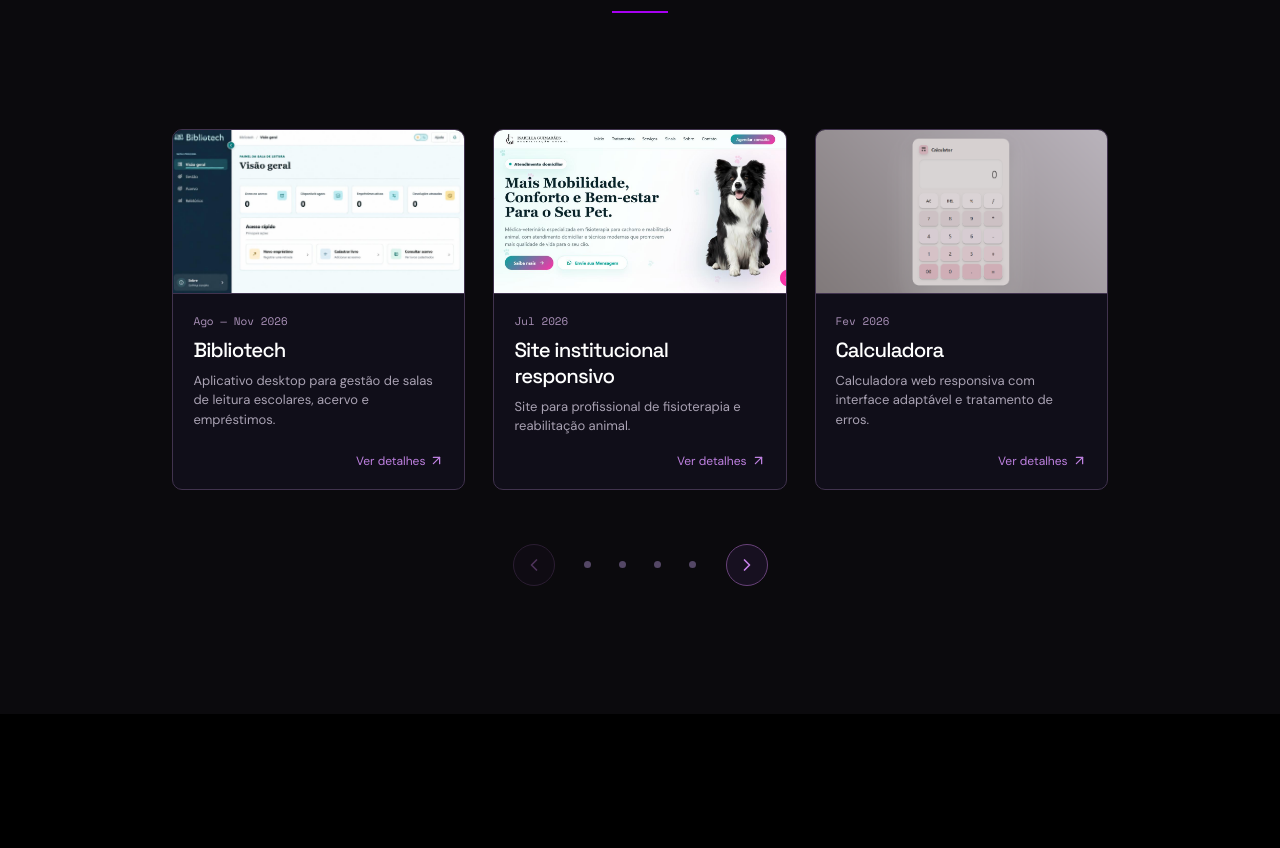
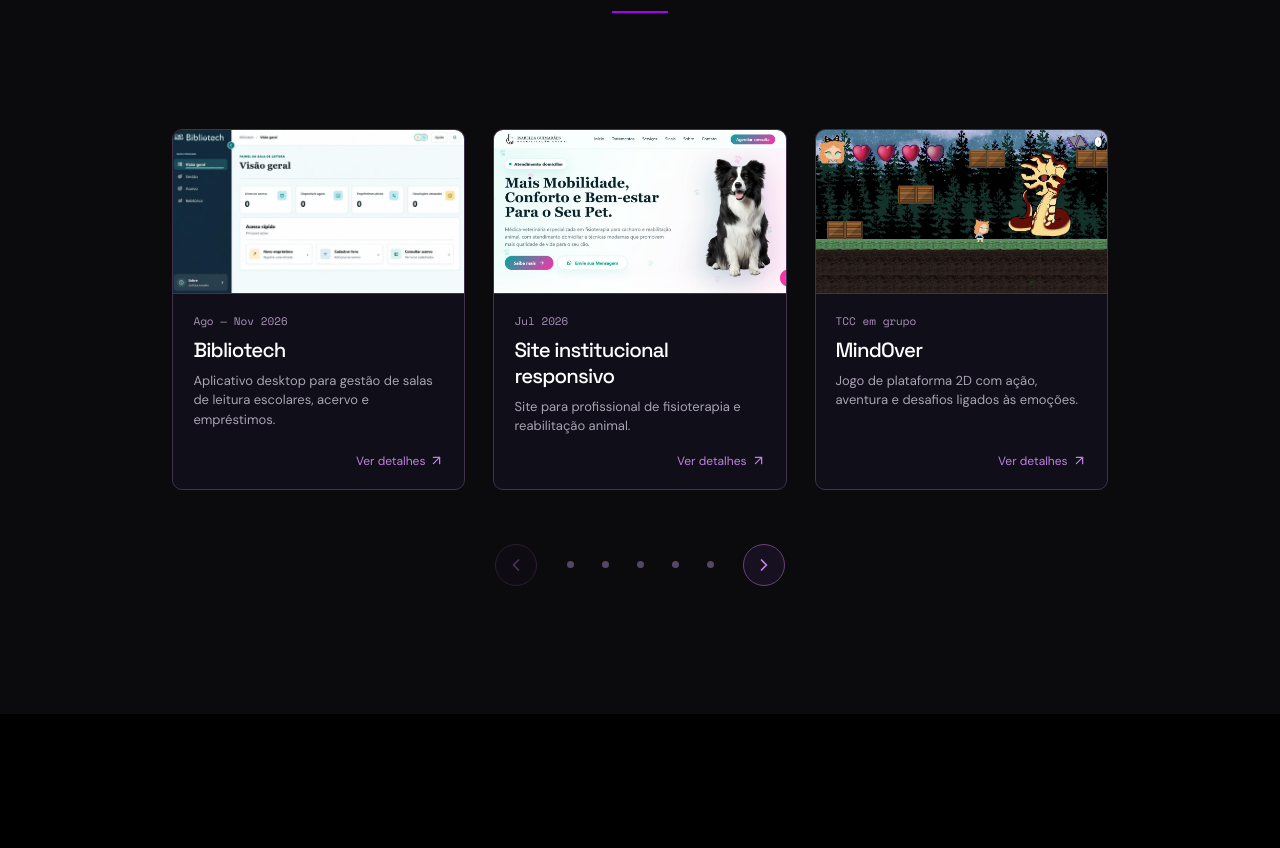
Before and after one commit to LiviaMq-dev/livia-dev-portfolio, a React (Vite) app: page / in a window 1280 px wide. Shown: the part 4089-4937 px from the top of the page. Built offline with nearby package versions, Linux system fonts and the light colour scheme.

Commit message:
Add MindOver project and playable link

```diff
--- a/src/data/portfolio.ts
+++ b/src/data/portfolio.ts
@@ -64,6 +64,19 @@ export const portfolio = {
       technologies: ['Design responsivo', 'SEO', 'Google Search Console'],
     },
     {
+      title: 'MindOver',
+      summary: 'Jogo de plataforma 2D com ação, aventura e desafios ligados às emoções.',
+      period: 'TCC em grupo',
+      image: '/projects/mindover.png',
+      imageAlt: 'Cena do jogo MindOver em uma floresta, com a personagem diante de uma criatura',
+      details: [
+        'Jogo de plataforma 2D desenvolvido em equipe como Trabalho de Conclusão de Curso. Na história, quatro desenvolvedores são transportados para dentro de um computador e enfrentam desafios relacionados às próprias emoções.',
+        'O projeto reuniu desenvolvimento de jogos, programação e trabalho em equipe.',
+      ],
+      technologies: ['Jogo 2D', 'Programação', 'Trabalho em equipe'],
+      href: 'https://mura-173.itch.io/mindover',
+    },
+    {
       title: 'Calculadora',
       summary: 'Calculadora web responsiva com interface adaptável e tratamento de erros.',
       period: 'Fev 2026',
```
Also changed, not shown: public/projects/mindover.png (added).
